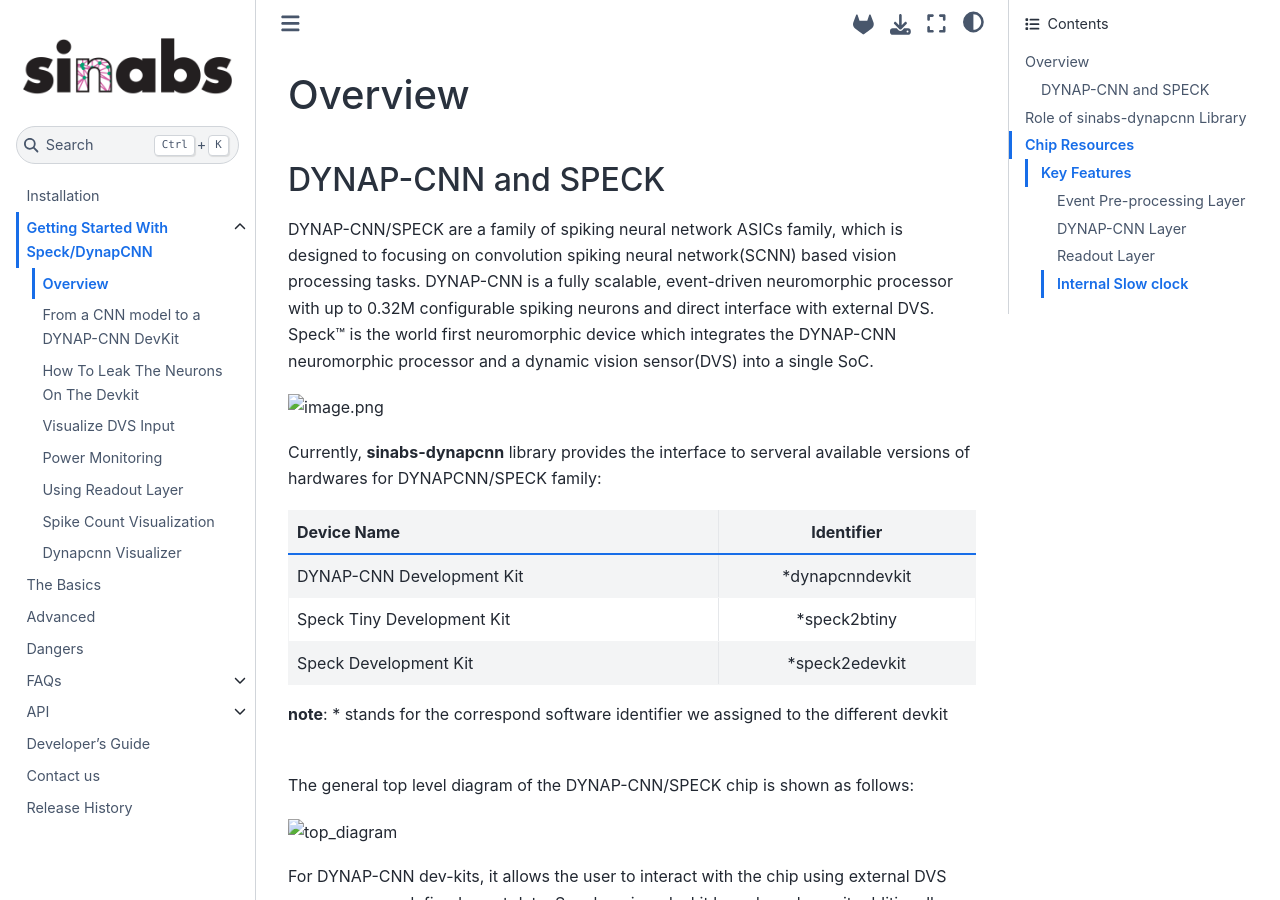
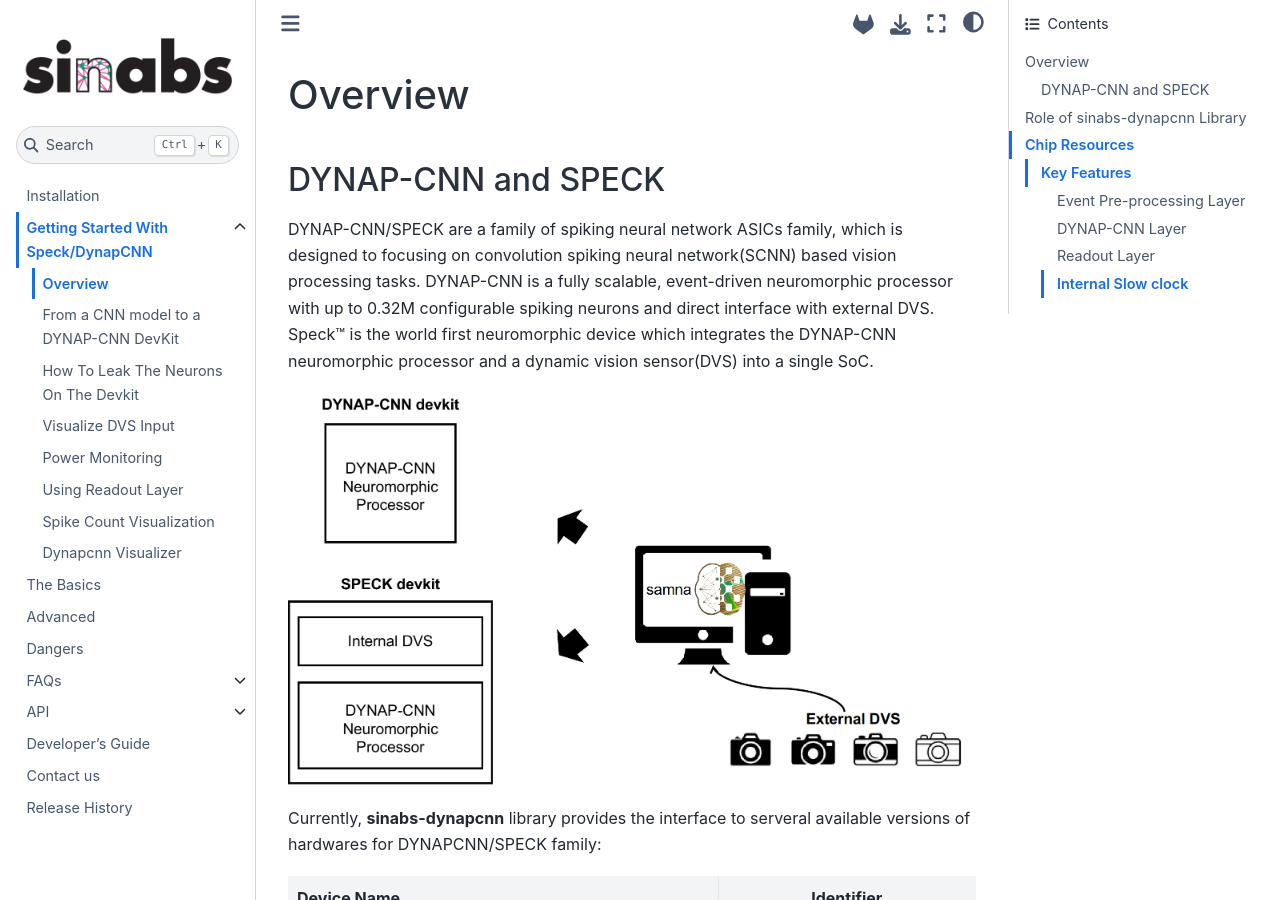
Before and after one commit to synsense/sinabs, a Sphinx documentation site: the page built from docs/source/getting_started/overview.md, in a window 1280 px wide and 900 px high. Built offline with Sphinx 7.4.7 and the Sphinx Book theme 1.1.4, drawn with Linux system fonts in a browser that asks for light colours; pages that are not in the unit, such as notebooks, are missing from menus; the version number could not be read and is left out.

Commit message:
fix warnings related with overview.md can not be found when build doc

```diff
--- a/docs/source/getting_started/overview.md
+++ b/docs/source/getting_started/overview.md
@@ -4,7 +4,7 @@
 
 DYNAP-CNN/SPECK are a family of spiking neural network ASICs family, which is designed to focusing on convolution spiking neural network(SCNN) based vision processing tasks. DYNAP-CNN is a fully scalable, event-driven neuromorphic processor with up to 0.32M configurable spiking neurons and direct interface with external DVS. Speck™ is the world first neuromorphic device which integrates the DYNAP-CNN neuromorphic processor and a dynamic vision sensor(DVS) into a single SoC.
 
-![image.png](_static/Overview/speck_dynapcnn.png)
+![image.png](/_static/Overview/speck_dynapcnn.png)
 
 
 Currently, __sinabs-dynapcnn__ library provides the interface to serveral available versions of hardwares for DYNAPCNN/SPECK family:
@@ -21,7 +21,7 @@
 
 The general top level diagram of the DYNAP-CNN/SPECK chip is shown as follows:
 
-![top_diagram](_static/Overview/speck_top_level.png)
+![top_diagram](/_static/Overview/speck_top_level.png)
 
 
 For DYNAP-CNN dev-kits, it allows the user to interact with the chip using external DVS sensors or pre-defined event data. Speck seriers devkit based on above, it additionally allows the user to use its embeded internal DVS for development.
@@ -38,7 +38,7 @@
 To interact with these developmentkit, sinabs-dynapcnn needs [samna](https://pypi.org/project/samna/) dependency to enables the chip configuration and network setting. As is shown in the figure below, sinabs-dynapcnn provides a simple way to convert the network structure and parameters to the _SammnaConfiguration_ that can be used by samna to setup the chip.
 
 
-![sinab-dynapcnn](_static/Overview/sinabs-dynapcnn-role.png)
+![sinab-dynapcnn](/_static/Overview/sinabs-dynapcnn-role.png)
 
 # Chip Resources
 
@@ -69,7 +69,7 @@
 
 An Event noise filter is also included in the pre-processing layer, the filter can be enabled upon users setting. A general pre-processing pipeline for the preprocessing pipe line is shown as follow:
 
-![image.png](_static/Overview/event_preprocessing_pipeline.png)
+![image.png](/_static/Overview/event_preprocessing_pipeline.png)
 
 ### DYNAP-CNN Layer
 
@@ -100,7 +100,7 @@
 #### Memory Constraints and Network Sizing
 Each layer has different memory constraints that split into kernel memory(for weight parameters) and neuron memory(spiking neuron states) as is shown below.  __Note:__ For the entire series of chips, dynapcnn/speck support precision of **8bit** int for kernel parameters and **16bit** int for neuron state precisions.
 
-![memoryconstrains](_static/Overview/memory_constraints.png)
+![memoryconstrains](/_static/Overview/memory_constraints.png)
 
 <br />
 
--- a/docs/source/index.rst
+++ b/docs/source/index.rst
@@ -14,7 +14,7 @@
 DYNAP-CNN/Speck DevKits
 -----------------------
 
-- :doc:`Overview of the devkits<overview>`.
+- :doc:`Overview of the devkits<getting_started/overview>`.
 
 .. image:: ./_static/devkits_images/dynapcnn_devkit.png
    :width: 366
```
Also changed, not shown: other parts of docs/source/index.rst (+0 -1 lines), docs/source/faqs/available_network_arch.md (+1 -1 lines), docs/source/faqs/device_management.md (+2 -1 lines).
